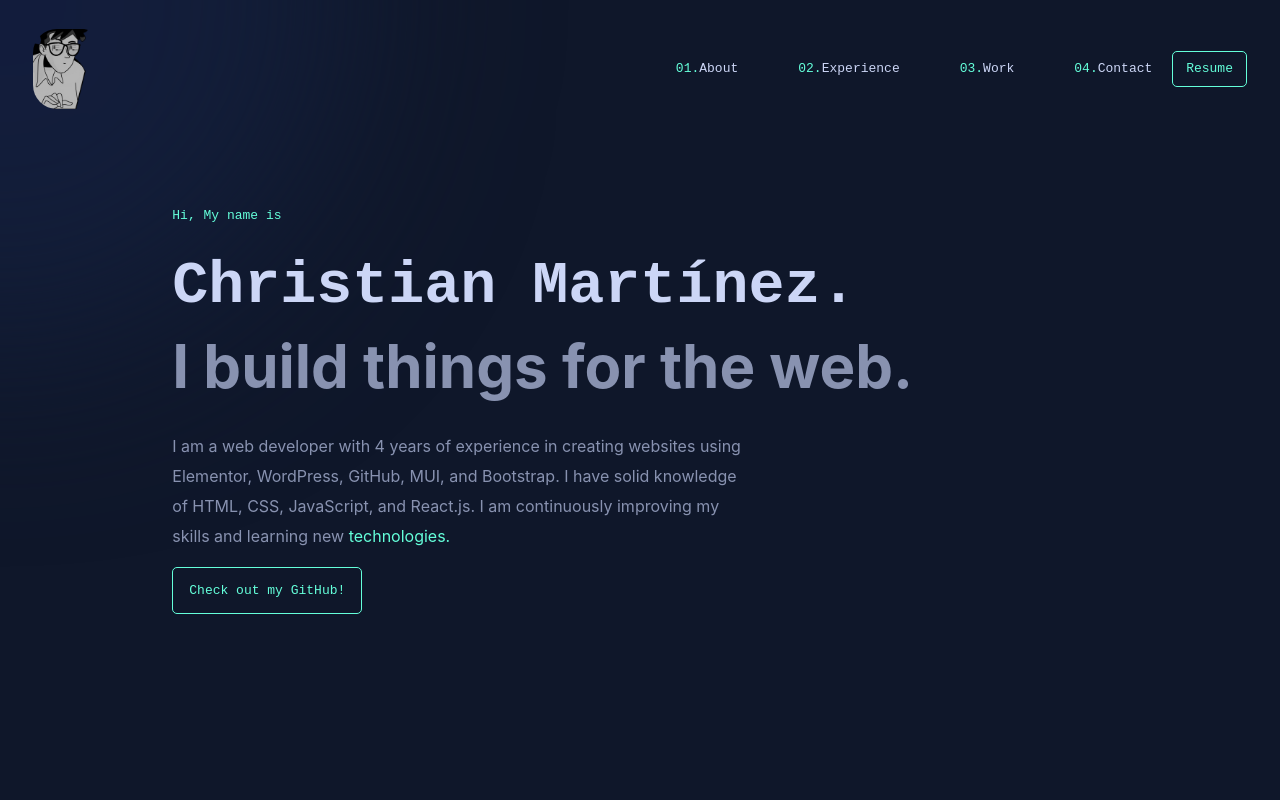
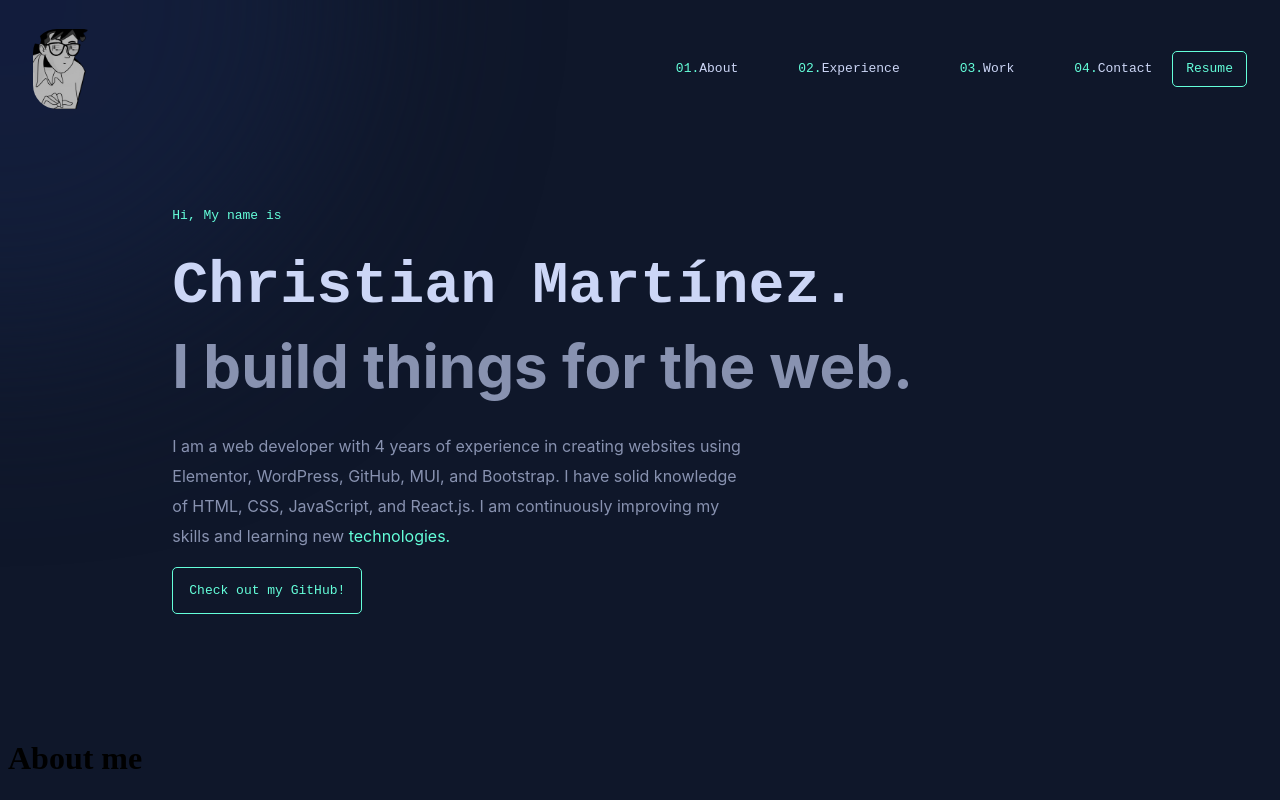
Before and after one commit to Xhan88/christianmq, a React (Vite) app: page / in a window 1280 px wide. Built offline with nearby package versions, Linux system fonts and the light colour scheme.

Commit message:
aboutmesection

```diff
--- /dev/null
+++ b/src/AboutMe/AboutMe.jsx
@@ -0,0 +1,14 @@
+import "./aboutMe.css"
+
+const AboutMe = () => {
+  return (
+    <>
+    <div className="about-me-container">
+      <h1>About me</h1>
+    </div>
+    </>
+
+  )
+}
+
+export default AboutMe
--- a/src/App.jsx
+++ b/src/App.jsx
@@ -18,6 +18,7 @@ import "./App.css";
 import Preloader from "./preloading/Preloader";
 import NavBar from "./NavBar/NavBar";
 import Header from "./Header/Header";
+import AboutMe from "./AboutMe/AboutMe";
 
 
 function App() {
@@ -41,7 +42,7 @@ function App() {
       <>
         <NavBar />
         <Header />
-        {/* Aquí puedes agregar más componentes que solo se rendericen cuando loading sea false */}
+        {<AboutMe />}
       </>
     )}
   </div>
--- a/src/NavBar/NavBar.jsx
+++ b/src/NavBar/NavBar.jsx
@@ -3,7 +3,7 @@ import "./navbar.css"
 
 const NavBar = () => {
 
-  const [menuOpen, setMenuOpen] = useState(false)
+  const [menuOpen, setMenuOpen] = useState(false);
 
   return (
     <>
```
Also changed, not shown: src/AboutMe/aboutme.css (added).
